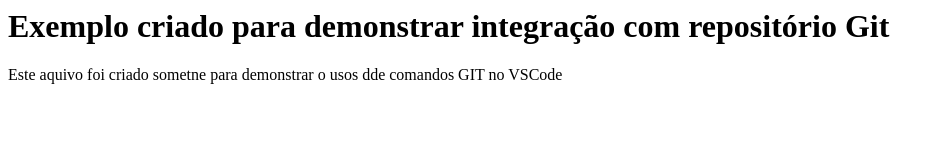
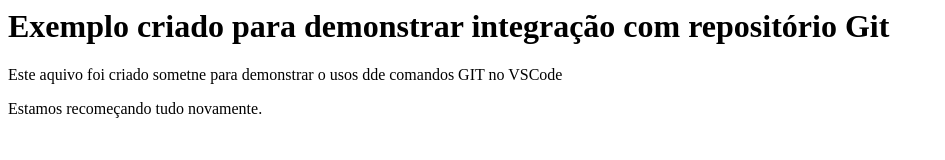
Before and after one commit to mandrado/vscodestudant, a plain HTML site: page index.html in a window 1280 px wide. Shown: the whole page, without its empty margins (0-945 px from the left). Drawn offline with Linux system fonts and the light colour scheme.

Commit message:
update index

```diff
--- a/index.html
+++ b/index.html
@@ -5,5 +5,6 @@
 <body>
     <h1>Exemplo criado para demonstrar integração com repositório Git</h1>
     <p>Este aquivo foi criado sometne para demonstrar o usos dde comandos GIT no VSCode</p>
+    <p>Estamos recomeçando tudo novamente.</p>
 </body>
 </html>
```
